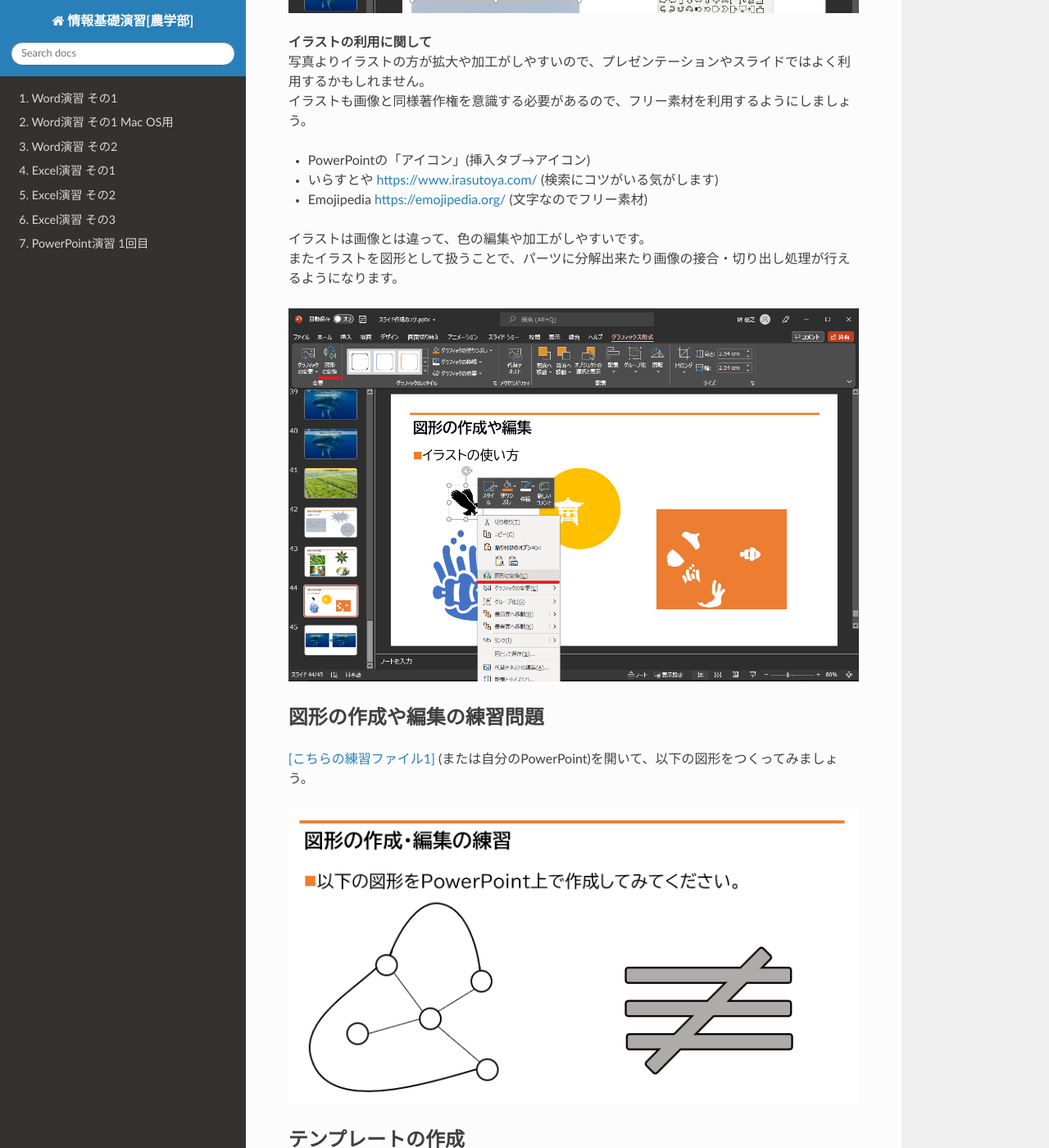
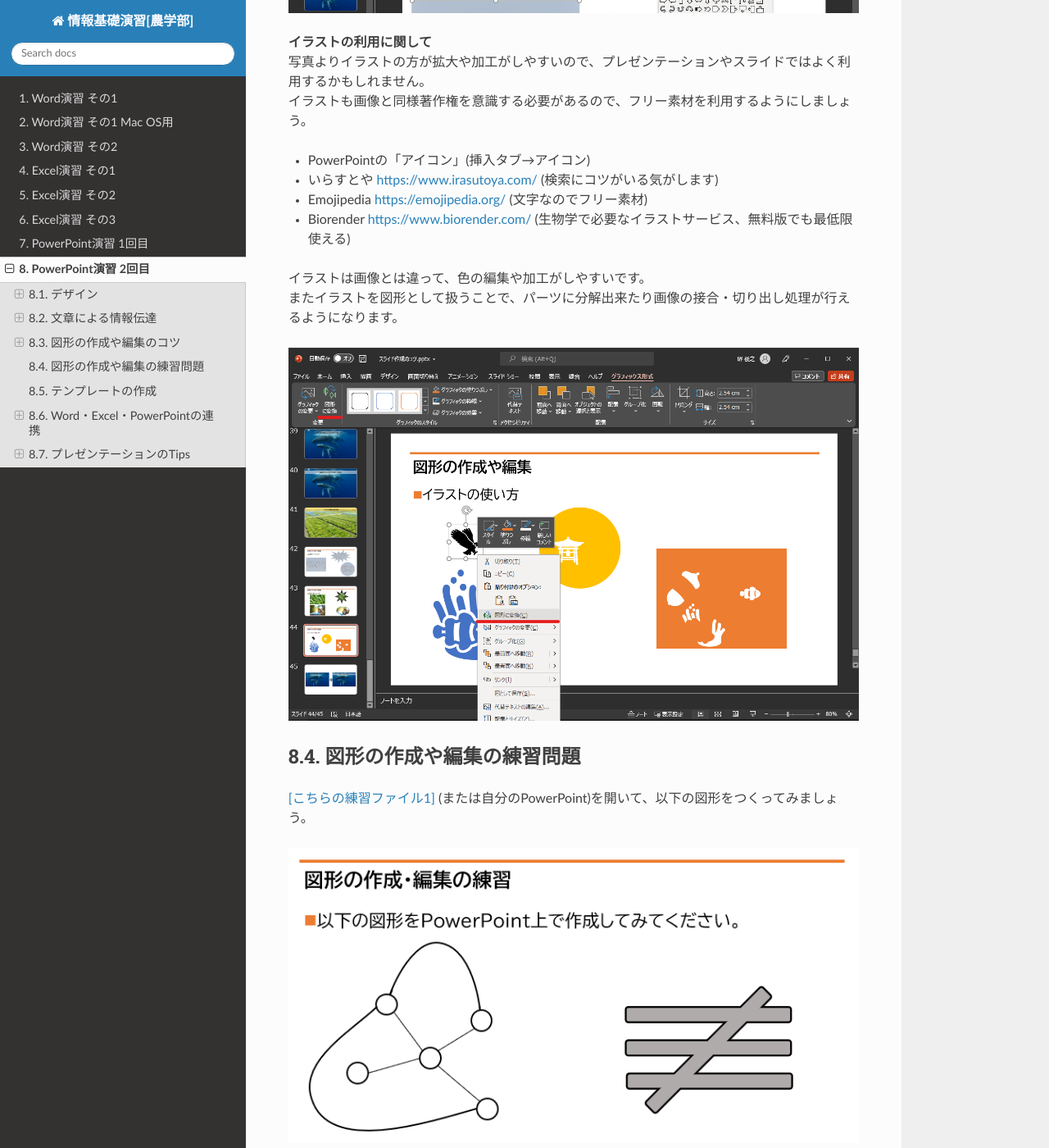
Before and after one commit to slt666666/basic_info_2023, a Sphinx documentation site: the page built from source/powerpoint_2.rst, in a window 1280 px wide and 1400 px high, scrolled down 10270 px. Shown: the whole window at 82% size. Built offline with Sphinx 7.4.7 and the Read the Docs theme 2.0.0, drawn with Linux system fonts in a browser that asks for light colours; some of the changed text lies outside the part shown.

Commit message:
update PP2

```diff
--- a/source/index.rst
+++ b/source/index.rst
@@ -38,6 +38,7 @@ Jupyter notebook (iPython notebook)の形式（.ipynb）で配布予定です。
    excel_2
    excel_3
    powerpoint_1
+   powerpoint_2
 
 講義の進行に応じて随時ページを追加していきます。
 
--- a/source/powerpoint_2.rst
+++ b/source/powerpoint_2.rst
@@ -194,6 +194,8 @@ Mac                                       英語
 * いらすとや https://www.irasutoya.com/ (検索にコツがいる気がします)
 * Emojipedia https://emojipedia.org/ (文字なのでフリー素材)
 
+* Biorender https://www.biorender.com/ (生物学で必要なイラストサービス、無料版でも最低限使える)
+
 | イラストは画像とは違って、色の編集や加工がしやすいです。
 | またイラストを図形として扱うことで、パーツに分解出来たり画像の接合・切り出し処理が行えるようになります。
 
```
